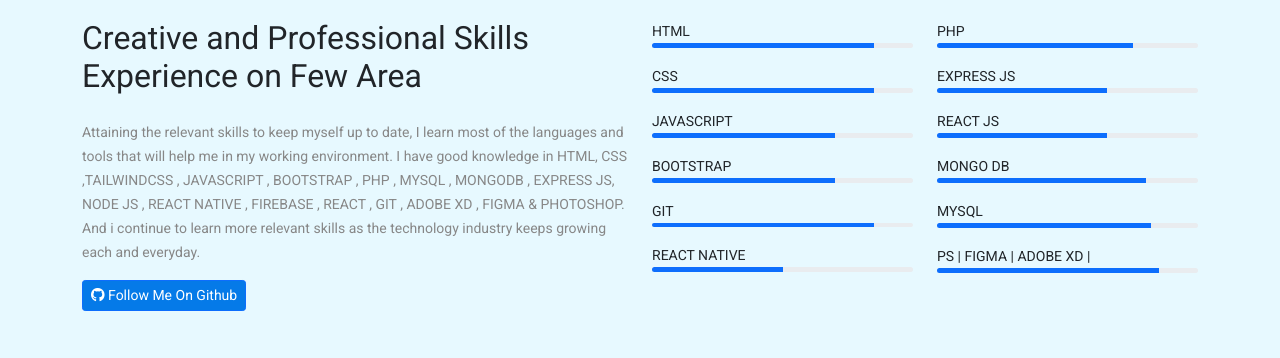
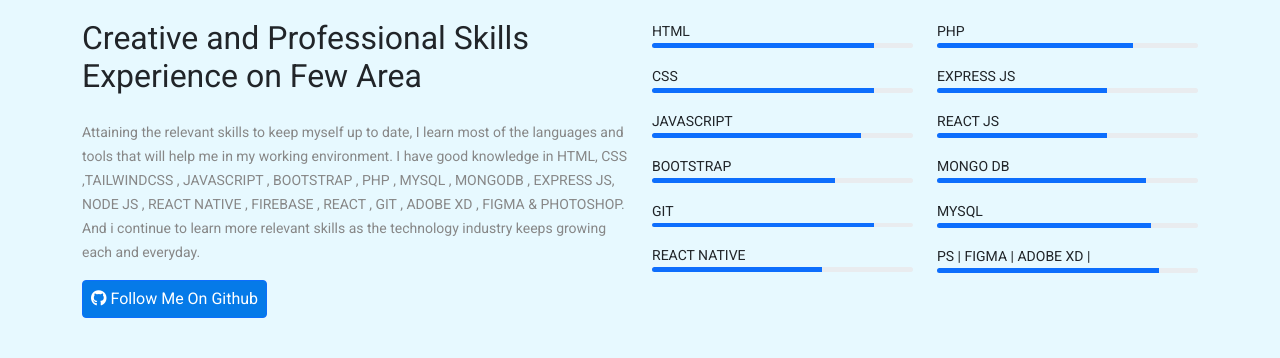
Before and after one commit to Dekin0Linux/portfolio, a plain HTML site: page index.html in a window 1280 px wide. Shown: the part 1512-1870 px from the top of the page. Drawn offline with nearby package versions, Linux system fonts and the light colour scheme.

Commit message:
small changes

```diff
--- a/index.html
+++ b/index.html
@@ -136,7 +136,7 @@
                         <br>
                         And i continue to learn more relevant skills as the technology industry keeps growing each and everyday.
                     </small><br>
-                    <a href="https://github.com/Dekin0Linux" download class="btn btn-sm btn-primary px-2 mt-md-3 "><i class="fa-brands fa-github"></i> Follow Me On Github</a>
+                    <a href="https://github.com/Dekin0Linux" download class="btn btn-md btn-primary px-2 mt-md-3 "><i class="fa-brands fa-github"></i> Follow Me On Github</a>
                 </div>
             </div>
             <div class="col-md-6 my-3 my-md-4">
@@ -159,7 +159,7 @@
                         <div class="my-md-3 my-2">
                             <small>JAVASCRIPT</small>
                             <div class="progress " style="height:5px;">
-                                <div class="progress-bar" role="progressbar" style="width: 70%;" aria-valuenow="25" aria-valuemin="0" aria-valuemax="100"></div>
+                                <div class="progress-bar" role="progressbar" style="width: 80%;" aria-valuenow="25" aria-valuemin="0" aria-valuemax="100"></div>
                             </div>
                         </div>
 
@@ -180,7 +180,7 @@
                         <div class="my-md-3 my-2">
                             <small>REACT NATIVE</small>
                             <div class="progress " style="height:5px;">
-                                <div class="progress-bar" role="progressbar" style="width: 50%;" aria-valuenow="25" aria-valuemin="0" aria-valuemax="100"></div>
+                                <div class="progress-bar" role="progressbar" style="width: 65%;" aria-valuenow="25" aria-valuemin="0" aria-valuemax="100"></div>
                             </div>
                         </div>
 
```
